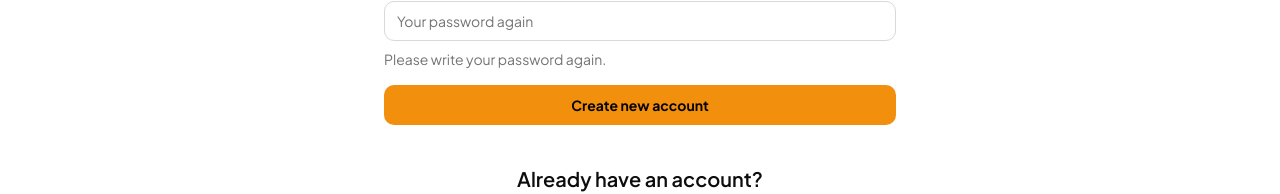
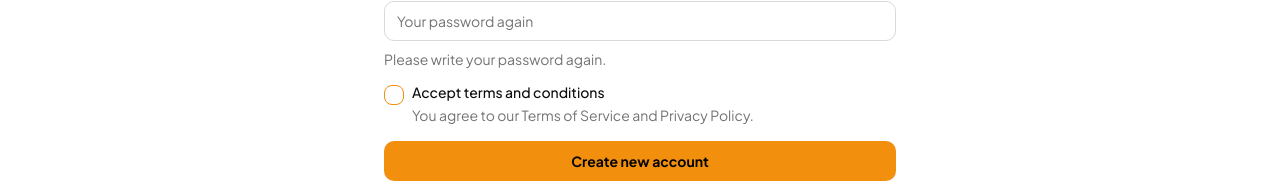
Before and after one commit to whoyoux/ecommerce, a Next.js app: page /create-account in a window 1280 px wide. Shown: the part 408-602 px from the top of the page. Built offline with nearby package versions, Linux system fonts and the light colour scheme; no server answers.

Commit message:
user have to accept terms and conditions

```diff
--- a/package.json
+++ b/package.json
@@ -14,6 +14,7 @@
     "@hookform/resolvers": "^3.3.4",
     "@prisma/client": "^5.9.1",
     "@prisma/extension-accelerate": "^0.6.3",
+    "@radix-ui/react-checkbox": "^1.0.4",
     "@radix-ui/react-dialog": "^1.0.5",
     "@radix-ui/react-dropdown-menu": "^2.0.6",
     "@radix-ui/react-label": "^2.0.2",
--- a/src/components/create-account-page/create-account-form.tsx
+++ b/src/components/create-account-page/create-account-form.tsx
@@ -20,6 +20,9 @@
 import { useState } from "react";
 import { toast } from "sonner";
 
+import { Checkbox } from "@/components/ui/checkbox";
+import Link from "next/link";
+
 const CreateAccountForm = () => {
 	const [isCreating, setCreating] = useState(false);
 
@@ -29,6 +32,7 @@
 			email: "",
 			password: "",
 			confirmPassword: "",
+			acceptTerms: undefined,
 		},
 	});
 
@@ -97,6 +101,35 @@
 						</FormItem>
 					)}
 				/>
+				<FormField
+					control={form.control}
+					name="acceptTerms"
+					render={({ field }) => (
+						<FormItem>
+							<FormControl>
+								<div className="items-top flex space-x-2">
+									<Checkbox
+										checked={field.value}
+										onCheckedChange={field.onChange}
+										className="w-5 h-5"
+									/>
+									<div className="grid gap-1.5 leading-none">
+										<label
+											htmlFor="terms1"
+											className="text-sm font-medium leading-none peer-disabled:cursor-not-allowed peer-disabled:opacity-70"
+										>
+											Accept terms and conditions
+										</label>
+										<p className="text-sm text-muted-foreground">
+											You agree to our Terms of Service and Privacy Policy.
+										</p>
+									</div>
+								</div>
+							</FormControl>
+							<FormMessage />
+						</FormItem>
+					)}
+				/>
 				<Button type="submit" disabled={isCreating} aria-disabled={isCreating}>
 					Create new account
 				</Button>
--- /dev/null
+++ b/src/components/ui/checkbox.tsx
@@ -0,0 +1,30 @@
+"use client"
+
+import * as React from "react"
+import * as CheckboxPrimitive from "@radix-ui/react-checkbox"
+import { Check } from "lucide-react"
+
+import { cn } from "@/lib/utils"
+
+const Checkbox = React.forwardRef<
+  React.ElementRef<typeof CheckboxPrimitive.Root>,
+  React.ComponentPropsWithoutRef<typeof CheckboxPrimitive.Root>
+>(({ className, ...props }, ref) => (
+  <CheckboxPrimitive.Root
+    ref={ref}
+    className={cn(
+      "peer h-4 w-4 shrink-0 rounded-sm border border-primary ring-offset-background focus-visible:outline-none focus-visible:ring-2 focus-visible:ring-ring focus-visible:ring-offset-2 disabled:cursor-not-allowed disabled:opacity-50 data-[state=checked]:bg-primary data-[state=checked]:text-primary-foreground",
+      className
+    )}
+    {...props}
+  >
+    <CheckboxPrimitive.Indicator
+      className={cn("flex items-center justify-center text-current")}
+    >
+      <Check className="h-4 w-4" />
+    </CheckboxPrimitive.Indicator>
+  </CheckboxPrimitive.Root>
+))
+Checkbox.displayName = CheckboxPrimitive.Root.displayName
+
+export { Checkbox }
--- a/src/validators/userSchemas.ts
+++ b/src/validators/userSchemas.ts
@@ -10,10 +10,15 @@
 		confirmPassword: z
 			.string()
 			.min(8, "Password must contain at least 8 characters."),
+		acceptTerms: z.boolean().default(false),
 	})
 	.refine((record) => record.password === record.confirmPassword, {
 		message: "Passwords dont match",
 		path: ["confirmPassword"],
+	})
+	.refine((record) => record.acceptTerms, {
+		message: "You must accept Terms and Conditions",
+		path: ["acceptTerms"],
 	});
 
 export const loginFormSchema = z.object({
```
Also changed, not shown: 1 other file (tests, documents, lock files or other folders).
